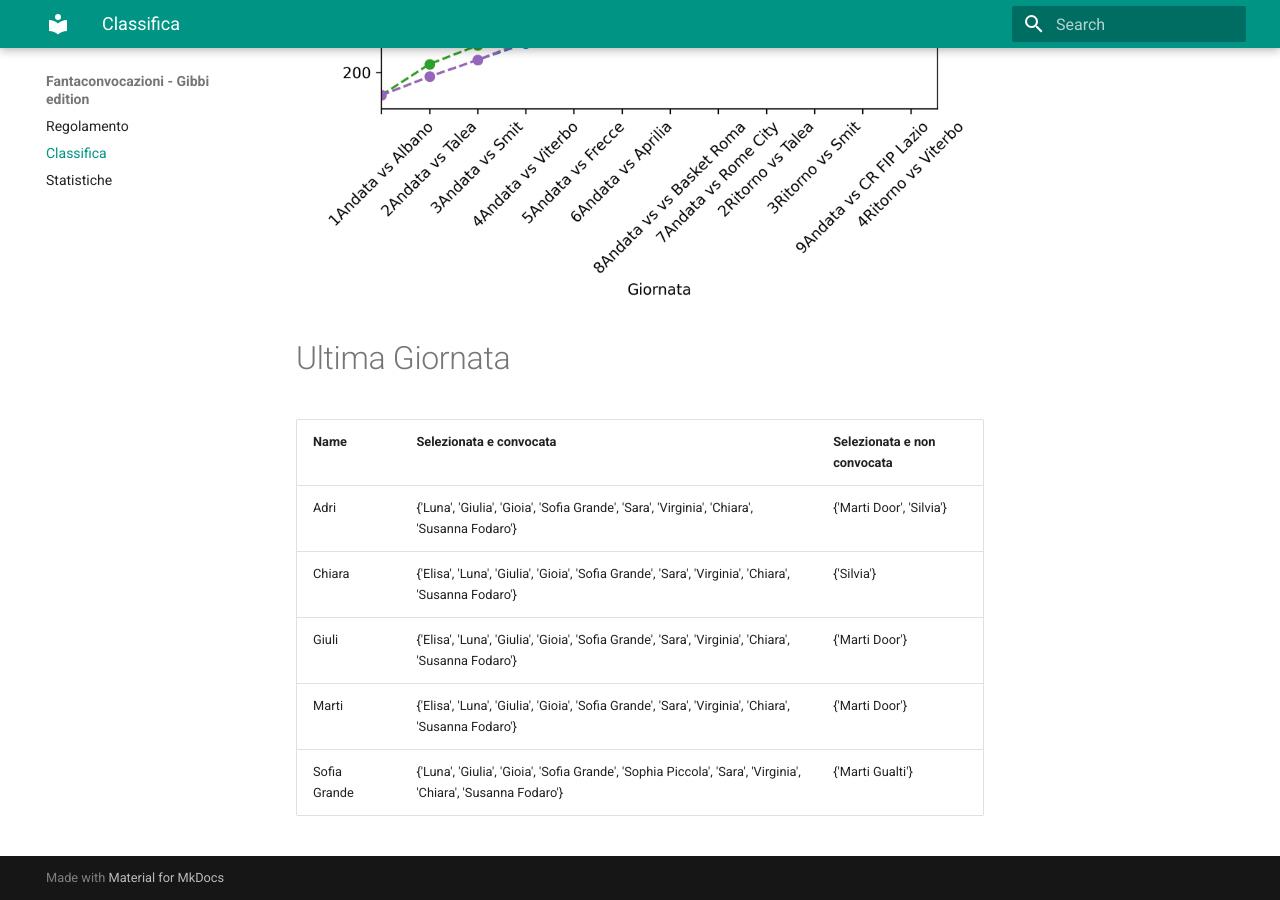
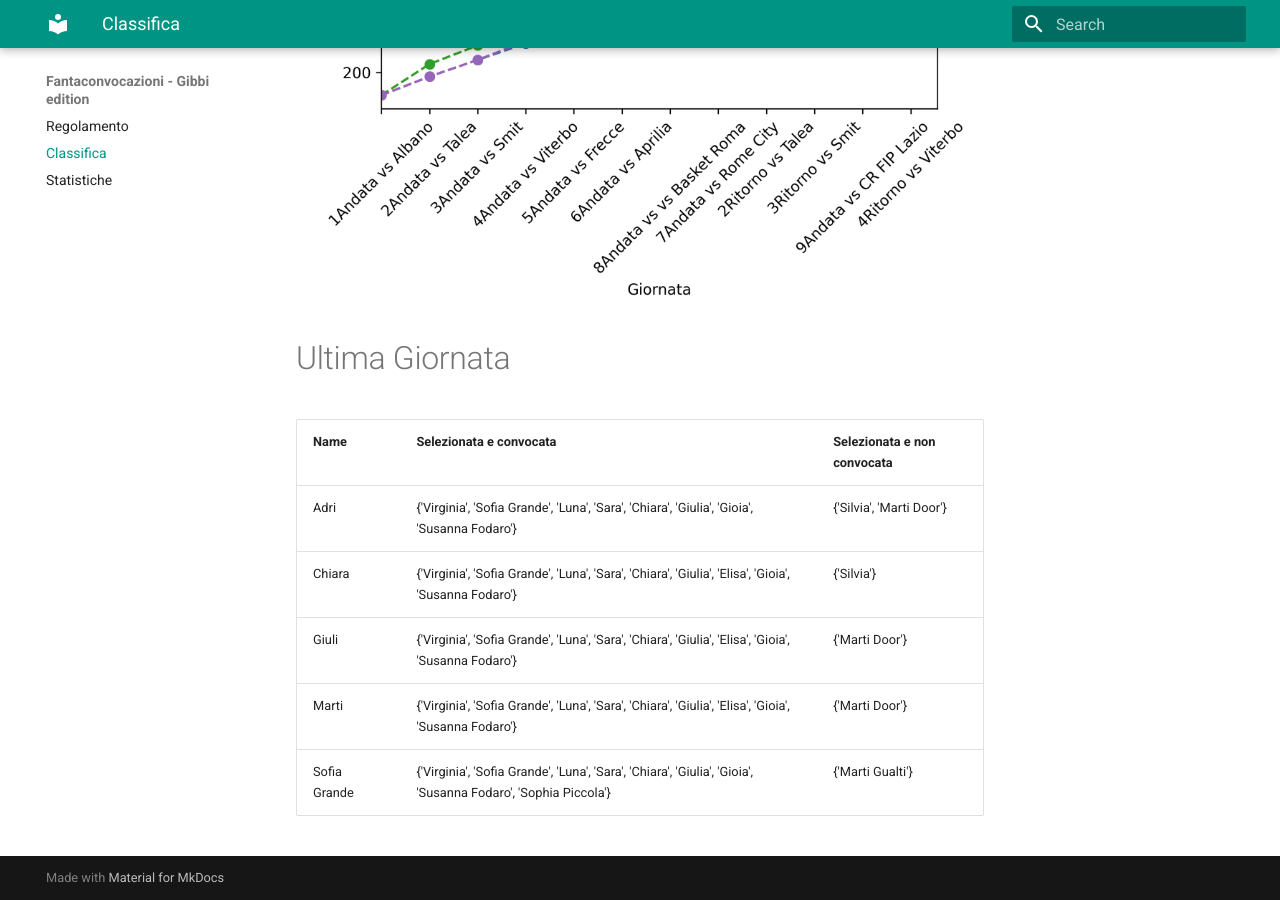
Before and after one commit to martinig94/fantagibbi, an MkDocs documentation site: the page built from docs/Classifica.md, in a window 1280 px wide and 900 px high, scrolled down 810 px. Built offline with MkDocs 1.6.1 and Material for MkDocs 9.7.7, drawn with Linux system fonts in a browser that asks for light colours.

Commit message:
Auto-update from main.py

```diff
--- a/docs/Classifica.md
+++ b/docs/Classifica.md
@@ -18,9 +18,9 @@
 <!-- START_TABLE CORRECT -->
 | Name         | Selezionata e convocata                                                                                       | Selezionata e non convocata   |
 |:-------------|:--------------------------------------------------------------------------------------------------------------|:------------------------------|
-| Adri         | {'Luna', 'Giulia', 'Gioia', 'Sofia Grande', 'Sara', 'Virginia', 'Chiara', 'Susanna Fodaro'}                   | {'Marti Door', 'Silvia'}      |
-| Chiara       | {'Elisa', 'Luna', 'Giulia', 'Gioia', 'Sofia Grande', 'Sara', 'Virginia', 'Chiara', 'Susanna Fodaro'}          | {'Silvia'}                    |
-| Giuli        | {'Elisa', 'Luna', 'Giulia', 'Gioia', 'Sofia Grande', 'Sara', 'Virginia', 'Chiara', 'Susanna Fodaro'}          | {'Marti Door'}                |
-| Marti        | {'Elisa', 'Luna', 'Giulia', 'Gioia', 'Sofia Grande', 'Sara', 'Virginia', 'Chiara', 'Susanna Fodaro'}          | {'Marti Door'}                |
-| Sofia Grande | {'Luna', 'Giulia', 'Gioia', 'Sofia Grande', 'Sophia Piccola', 'Sara', 'Virginia', 'Chiara', 'Susanna Fodaro'} | {'Marti Gualti'}              |
+| Adri         | {'Virginia', 'Sofia Grande', 'Luna', 'Sara', 'Chiara', 'Giulia', 'Gioia', 'Susanna Fodaro'}                   | {'Silvia', 'Marti Door'}      |
+| Chiara       | {'Virginia', 'Sofia Grande', 'Luna', 'Sara', 'Chiara', 'Giulia', 'Elisa', 'Gioia', 'Susanna Fodaro'}          | {'Silvia'}                    |
+| Giuli        | {'Virginia', 'Sofia Grande', 'Luna', 'Sara', 'Chiara', 'Giulia', 'Elisa', 'Gioia', 'Susanna Fodaro'}          | {'Marti Door'}                |
+| Marti        | {'Virginia', 'Sofia Grande', 'Luna', 'Sara', 'Chiara', 'Giulia', 'Elisa', 'Gioia', 'Susanna Fodaro'}          | {'Marti Door'}                |
+| Sofia Grande | {'Virginia', 'Sofia Grande', 'Luna', 'Sara', 'Chiara', 'Giulia', 'Gioia', 'Susanna Fodaro', 'Sophia Piccola'} | {'Marti Gualti'}              |
 <!-- END_TABLE CORRECT -->
```
